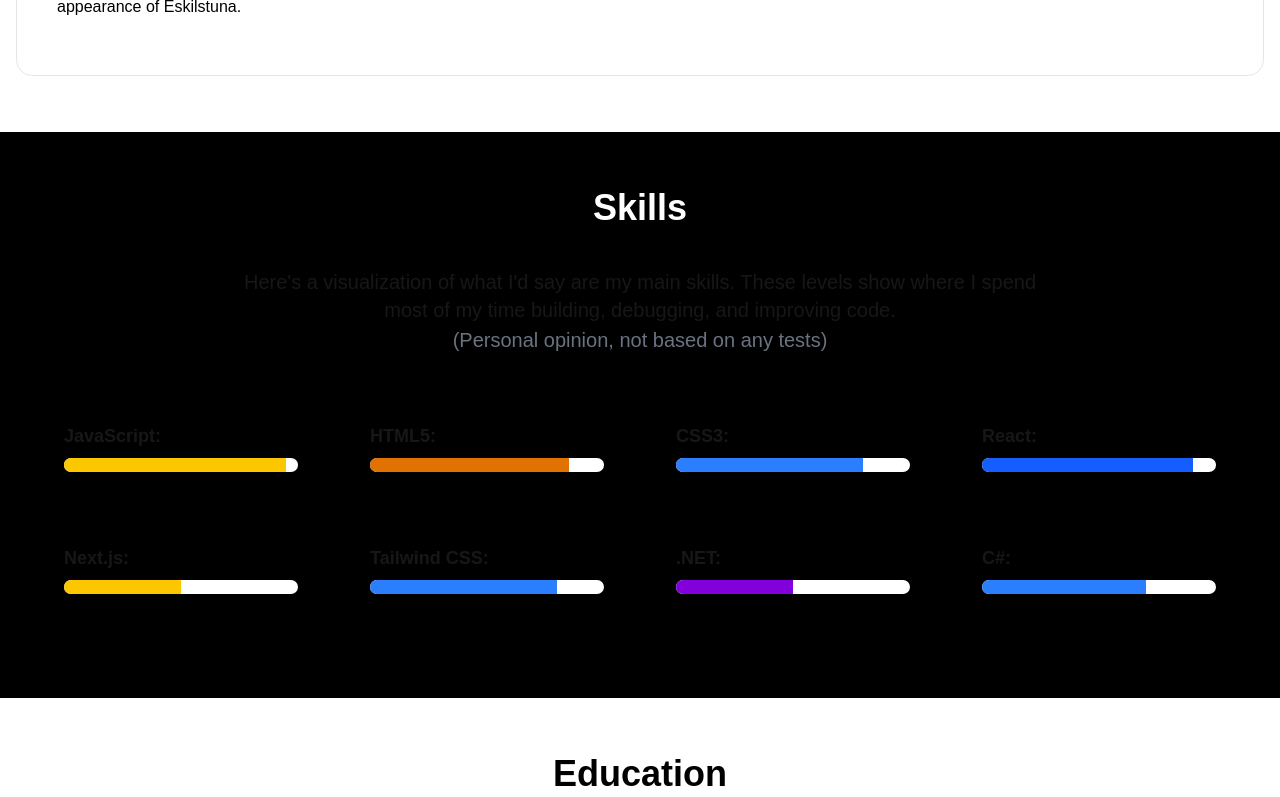
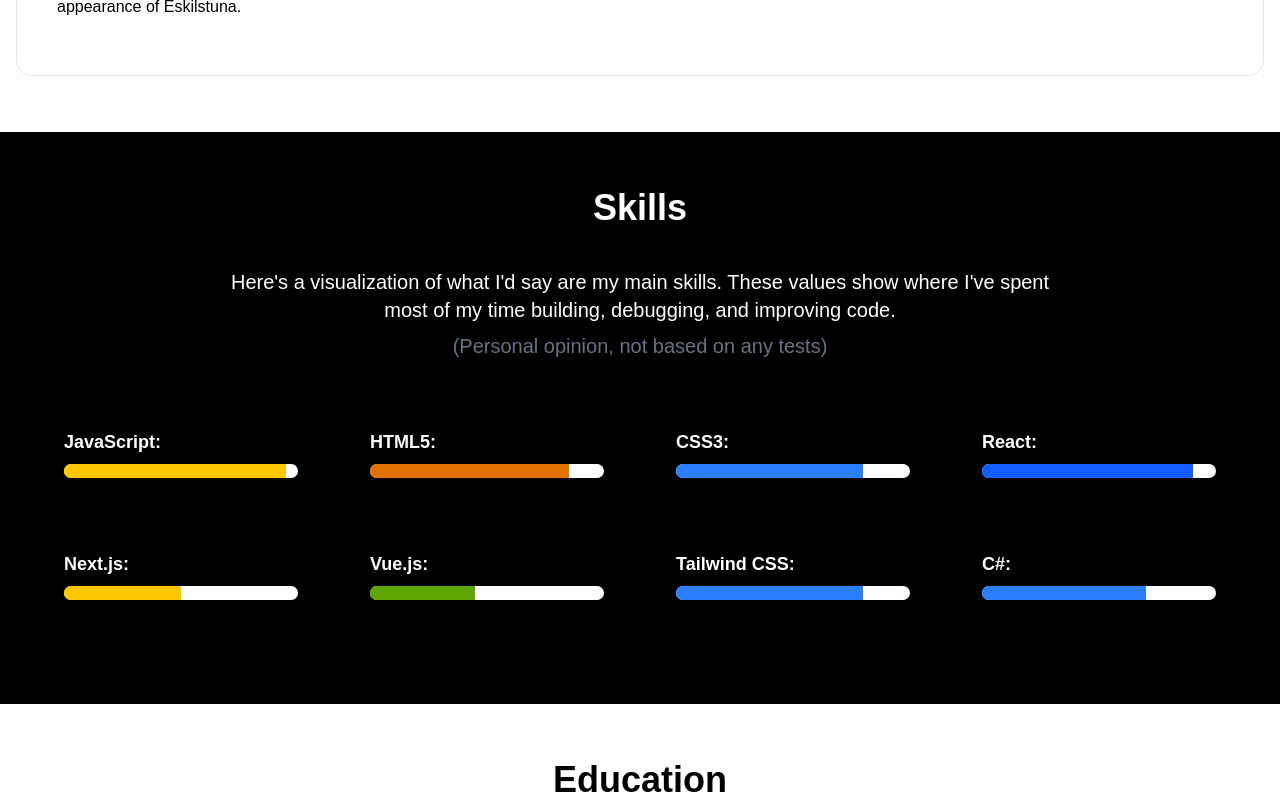
Before and after one commit to ThiccTapeman/alexanderhellsten.se, a Next.js app: page /resume in a window 1280 px wide. Shown: the part 1062-1859 px from the top of the page. Built offline with nearby package versions, Linux system fonts and the light colour scheme.

Commit message:
feat: update technologies data and enhance skills section styling

```diff
--- a/src/app/home/partials/hero.js
+++ b/src/app/home/partials/hero.js
@@ -6,6 +6,7 @@
  *
  */
 
+import technologies from "../../../technologies.json";
 import ActionButton from "@/components/ActionButton";
 import { InfoCard } from "@/components/InfoCard";
 import LoaderLink from "@/components/DelayedLink";
@@ -47,7 +48,7 @@ export default function Hero() {
             color="shadow-teal-200 bg-teal-200 top-0 right-0"
             textColor="text-black"
             label="Technologies"
-            value="15+"></InfoCard>
+            value={technologies["technologies"].length}></InfoCard>
           <InfoCard
             size={"h-40"}
             color="shadow-pink-500 bg-pink-500 top-30"
--- a/src/app/resume/partials/skills.js
+++ b/src/app/resume/partials/skills.js
@@ -19,10 +19,10 @@ export default function Skills() {
         <h2 className="text-white mb-10 text-3xl md:text-4xl font-bold text-center">
           Skills
         </h2>
-        <p className="text-center text-xl w-full lg:w-2/3 mx-auto mb-0.5">
+        <p className="text-center text-xl w-full lg:w-2/3 mx-auto mb-10 md:mb-2 text-white">
           Here's a visualization of what I&apos;d say are my main skills. These
-          levels show where I spend most of my time building, debugging, and
-          improving code.
+          values show where I&apos;ve spent most of my time building, debugging,
+          and improving code.
         </p>
         <p className="text-gray-500 text-xl text-center mb-5">
           (Personal opinion, not based on any tests)
@@ -32,7 +32,7 @@ export default function Skills() {
             <div
               key={tech.title}
               className="bg-black rounded-lg p-6 shadow-md text-center">
-              <h3 className="text-lg font-semibold mb-2 text-left">
+              <h3 className="text-lg font-semibold mb-2 text-left text-white">
                 {tech.title}:
               </h3>
               <div className="w-full bg-white rounded-full overflow-hidden h-3.5">
--- a/src/technologies.json
+++ b/src/technologies.json
@@ -33,6 +33,13 @@
       "main": true,
       "color": "bg-yellow-400",
       "text": "text-black"
+    },
+    {
+      "title": "Vue.js",
+      "main": true,
+      "color": "bg-lime-600",
+      "text": "text-white",
+      "level": 45
     },
     {
       "title": "Node.js",
@@ -79,7 +86,7 @@
     },
     {
       "title": ".NET",
-      "main": true,
+      "main": false,
       "color": "bg-purple-700",
       "text": "text-white",
       "level": 50
```
